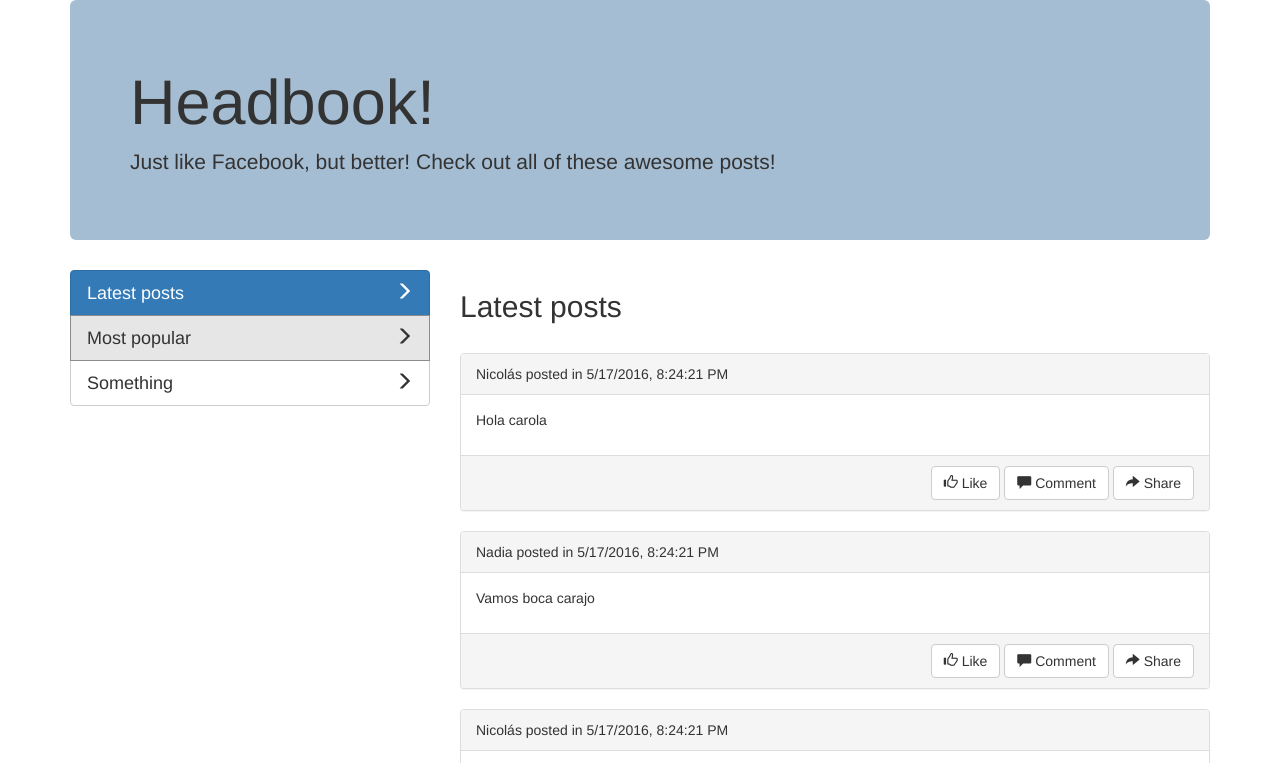
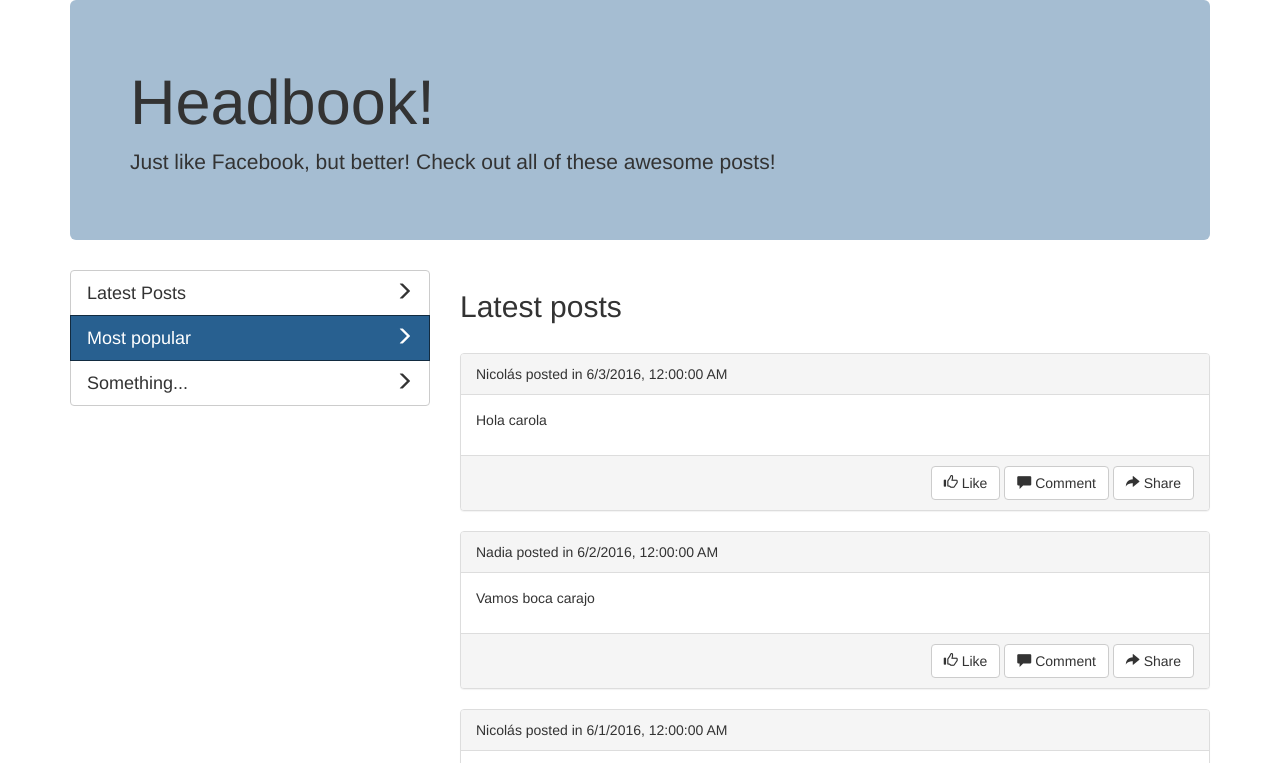
Before and after one commit to nadiafaya/headbook, a plain HTML site: page index.html in a window 1280 px wide. Both pictures are taken after a click on the link "Most popular". Shown: the top 763 px of the page. Drawn offline with nearby package versions, Linux system fonts and the light colour scheme.

Commit message:
Directive to handle post ordering

```diff
--- a/index.html
+++ b/index.html
@@ -29,18 +29,9 @@
 		<div class="row">
 			<div class="left-column col-md-4">
 				<div class="post-order-menu btn-group-vertical btn-group-lg" role="group">
-					<a href="#" class="btn btn-default btn-primary">
-						<span class="pull-left">Latest posts</span>
-						<span class="glyphicon glyphicon-menu-right pull-right"></span>
-					</a>
-					<a href="#" class="btn btn-default">
-						<span class="pull-left">Most popular</span>
-						<span class="glyphicon glyphicon-menu-right pull-right"></span>
-					</a>
-					<a href="#" class="btn btn-default">
-						<span class="pull-left">Something</span>
-						<span class="glyphicon glyphicon-menu-right pull-right"></span>
-					</a>
+					<div class="post-list-menu-item" order-by="date">Latest Posts</div>
+					<div class="post-list-menu-item" order-by="likes">Most popular</div>
+					<div class="post-list-menu-item" order-by="comments">Something...</div>
 				</div>
 			</div>
 			<div class="right-column col-md-8">
@@ -72,7 +63,12 @@
 				</ul>
 			</div>
 		</div>
-
+		<script type="text/ng-template" id="/templates/postListMenuItem.html">
+			<a href='#' ng-class='["btn", "btn-default", {"btn-primary": isSelected()}]' ng-click="reOrderPosts()">
+				<span class="pull-left" ng-transclude></span>
+				<span class='glyphicon glyphicon-menu-right pull-right'></span>
+			</a>
+		</script>
     <!-- jQuery (necessary for Bootstrap's JavaScript plugins) -->
     <script src="https://ajax.googleapis.com/ajax/libs/jquery/1.11.3/jquery.min.js"></script>
     <!-- Include all compiled plugins (below), or include individual files as needed -->
@@ -80,5 +76,6 @@
     <script src="https://ajax.googleapis.com/ajax/libs/angularjs/1.5.3/angular.min.js"></script>
     <script src="js/app.js"></script>
     <script src="js/controllers/mainController.js"></script>
+    <script src="js/directives/postListMenuItem.js"></script>
   </body>
 </html>
--- a/js/controllers/mainController.js
+++ b/js/controllers/mainController.js
@@ -1,19 +1,29 @@
 app.controller("main", ["$scope", function($scope) {
+
+	$scope.selectedOrder = { id: "date" };
+
+
 	$scope.posts = [
 		{
 			author: "Nicolás",
-			date: new Date(),
-			content: "Hola carola"
+			date: new Date(2016,5,3),
+			content: "Hola carola",
+			likes: 1,
+			comments: 1
 		},
 		{
 			author: "Nadia",
-			date: new Date(),
-			content: "Vamos boca carajo"
+			date: new Date(2016,5,2),
+			content: "Vamos boca carajo",
+			likes: 3,
+			comments: 5
 		},
 		{
 			author: "Nicolás",
-			date: new Date(),
-			content: "Lorem ipsum dolor sit amet, consectetur adipiscing elit. Nullam ac cursus turpis, at dictum lorem. Aliquam feugiat massa quis tortor venenatis, tristique vehicula mauris mollis. Vestibulum elementum ipsum quis augue mollis, dictum consectetur felis blandit. Cras venenatis euismod nibh at vestibulum. Fusce ante metus, rutrum vel odio in, mattis dapibus nisl. Vestibulum et placerat nibh, at sollicitudin risus. Donec ligula leo, commodo vitae arcu non, eleifend condimentum dui. Vestibulum ante ipsum primis in faucibus orci luctus et ultrices posuere cubilia Curae; Curabitur maximus ex augue, sit amet blandit tellus iaculis a."
+			date: new Date(2016,5,1),
+			content: "Lorem ipsum dolor sit amet, consectetur adipiscing elit. Nullam ac cursus turpis, at dictum lorem. Aliquam feugiat massa quis tortor venenatis, tristique vehicula mauris mollis. Vestibulum elementum ipsum quis augue mollis, dictum consectetur felis blandit. Cras venenatis euismod nibh at vestibulum. Fusce ante metus, rutrum vel odio in, mattis dapibus nisl. Vestibulum et placerat nibh, at sollicitudin risus. Donec ligula leo, commodo vitae arcu non, eleifend condimentum dui. Vestibulum ante ipsum primis in faucibus orci luctus et ultrices posuere cubilia Curae; Curabitur maximus ex augue, sit amet blandit tellus iaculis a.",
+			likes: 7,
+			comments: 2
 		}
 	];
 }]);
--- /dev/null
+++ b/js/directives/postListMenuItem.js
@@ -0,0 +1,23 @@
+app.directive("postListMenuItem", [function() {
+	return {
+		restrict: "C",
+		transclude: true,
+		replace: true,
+		scope: true, // create a new scope
+		templateUrl: "/templates/postListMenuItem.html",
+		link: function(scope, elem, attrs) {
+			scope.orderBy = attrs.orderBy;
+			scope.isSelected = function() {
+				return scope.selectedOrder.id === scope.orderBy;
+			};
+		},
+		controller: function($scope) {
+			$scope.reOrderPosts = function() {
+				$scope.selectedOrder.id = $scope.orderBy;
+				$scope.posts = $scope.posts.sort(function(a, b){
+					return a[$scope.orderBy] < b[$scope.orderBy];
+				});
+			};
+		}
+	};
+}])
```
Also changed, not shown: 1 other file.
